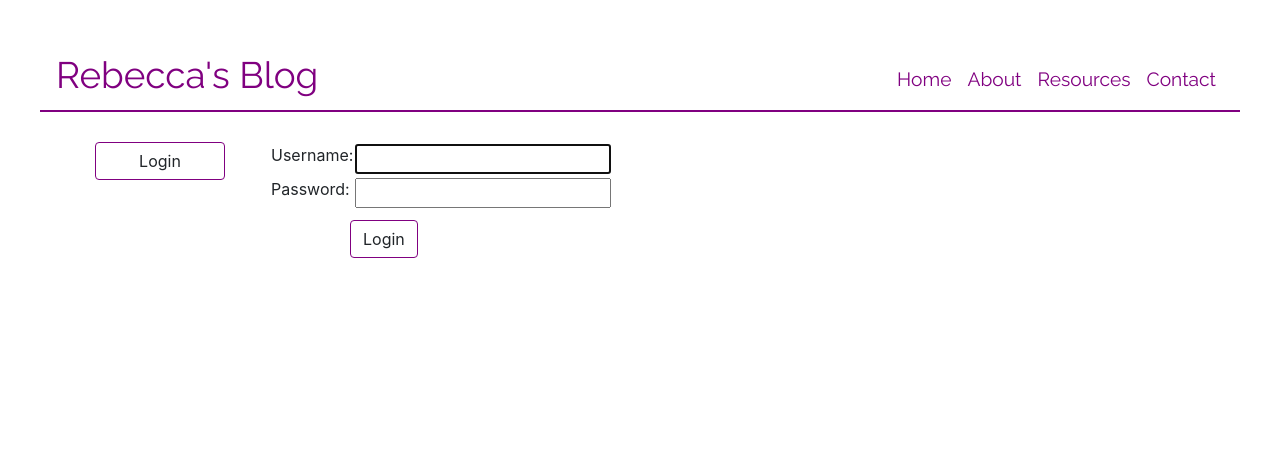
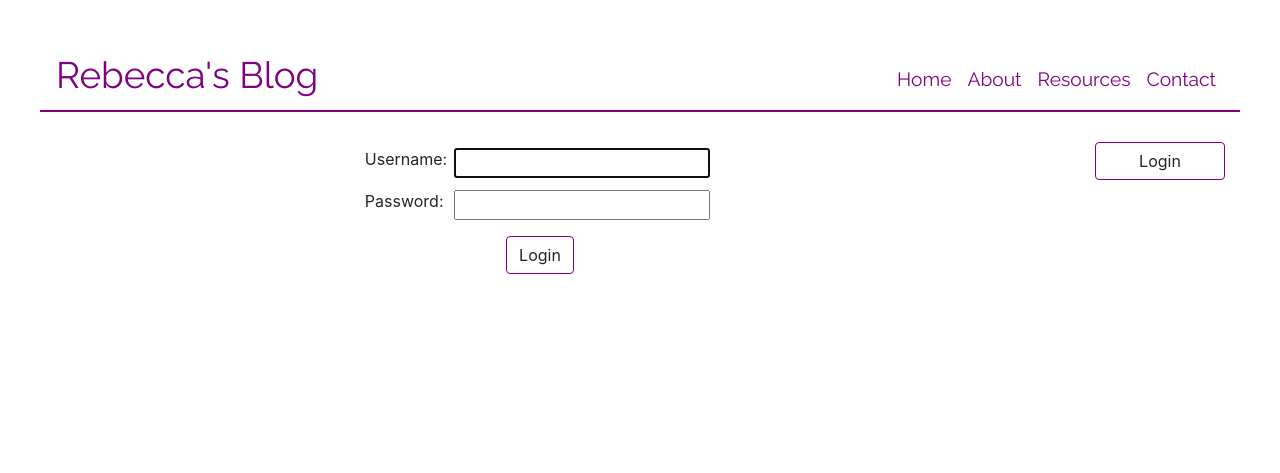
Before and after one commit to RebeccaML/Blog, a Django app: page /accounts/login/?next=/drafts/ in a window 1280 px wide. Shown: the top 473 px of the page. Run offline with Django 3.2, Linux system fonts and the light colour scheme; some libraries are stand-ins or nearby versions.

Commit message:
swapped sidebar/main placement

```diff
--- a/blog/static/css/style.css
+++ b/blog/static/css/style.css
@@ -49,10 +49,6 @@ header {
     padding-bottom: 0;
 }
 
-.main {
-    padding: 0 30px;
-}
-
 .greeting {
     display: inline-block;
 }
@@ -71,12 +67,17 @@ header {
     width: 100%;
 }
 
-.login-form tr {
-    width: 50%;
+.login-form table {
+    margin: auto;
+}
+
+.login-form input {
+    margin: 5px;
 }
 
 .login-form .login {
-    margin: 10px 80px;
+    display: block;
+    margin: 10px auto;
 }
 
 .social-media {
--- a/blog/templates/blog/base.html
+++ b/blog/templates/blog/base.html
@@ -36,6 +36,10 @@
     </header>
     <div class="container-fluid">
         <div class="row">
+            <div class="col-md-10 main">
+                {% block content %}
+                {% endblock %}
+            </div>
             <div class="col-md-2 sidebar">
                     <ul>
             {% if user.is_authenticated %}
@@ -46,10 +50,6 @@
                 <li><a href="{% url 'login' %}"><button class="btn login">Login</button></a></li>
             {% endif %}
                     </ul>
-            </div>
-            <div class="col-md-10 main">
-                {% block content %}
-                {% endblock %}
                 </div>
         </div>
     </div>
```
Lines whose indentation alone changed are shown as unchanged.
